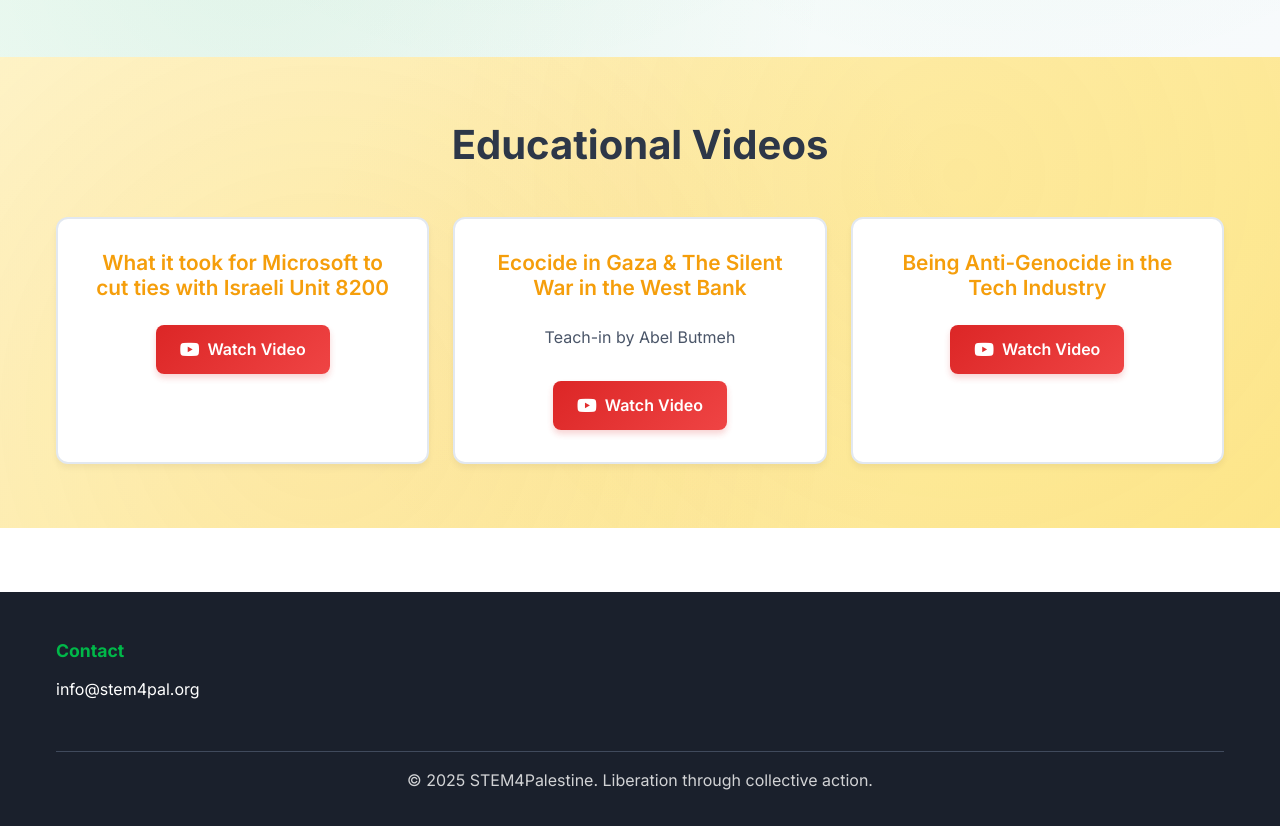
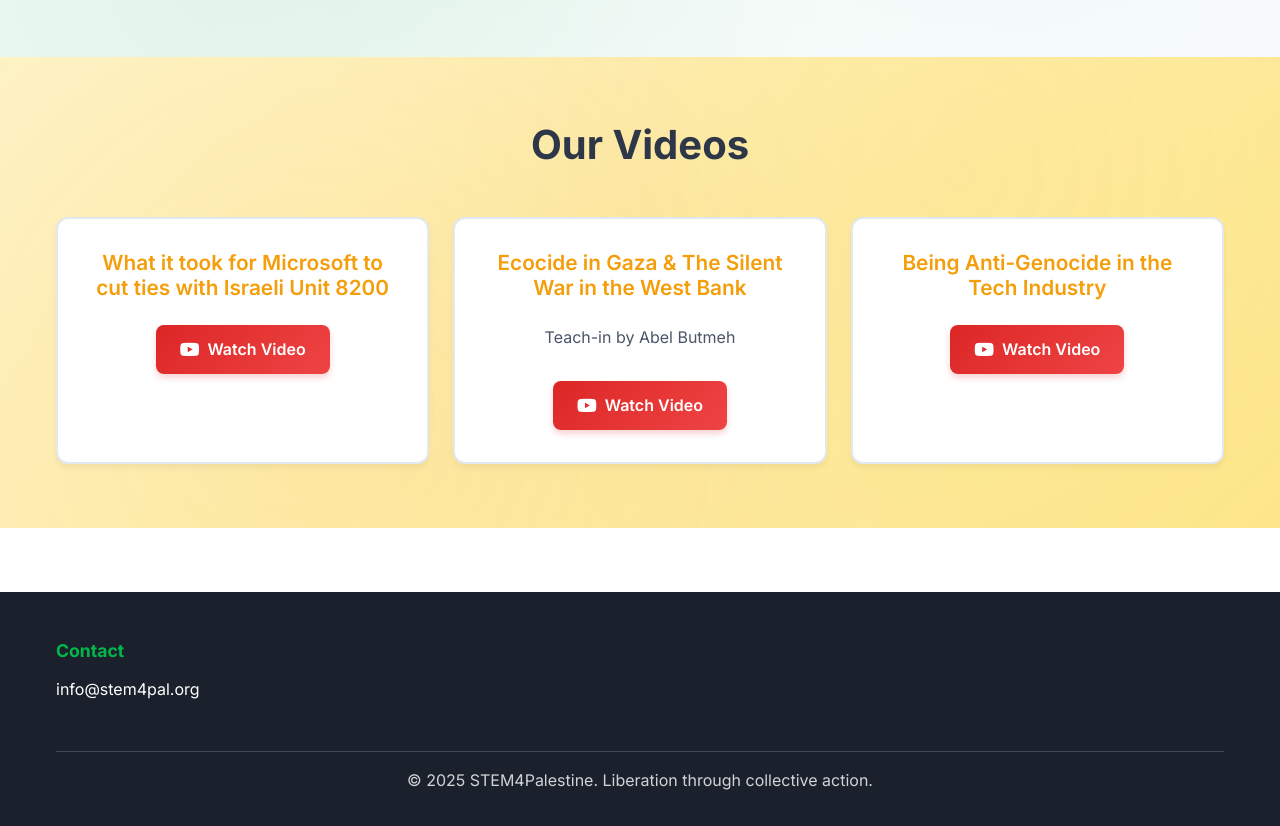
Before and after one commit to TheArctesian/stemforpalestine, a SvelteKit app: page / in a window 1280 px wide. Shown: the part 3260-4086 px from the top of the page. Built offline with nearby package versions, Linux system fonts and the light colour scheme.

Commit message:
update header

```diff
--- a/src/routes/+page.svelte
+++ b/src/routes/+page.svelte
@@ -273,7 +273,7 @@
 
 	<section class="videos" id="videos">
 		<div class="container">
-			<h2>Educational Videos</h2>
+			<h2>Our Videos</h2>
 			<div class="videos-grid">
 				<div class="video-card">
 					<h3>What it took for Microsoft to cut ties with Israeli Unit 8200</h3>
```
